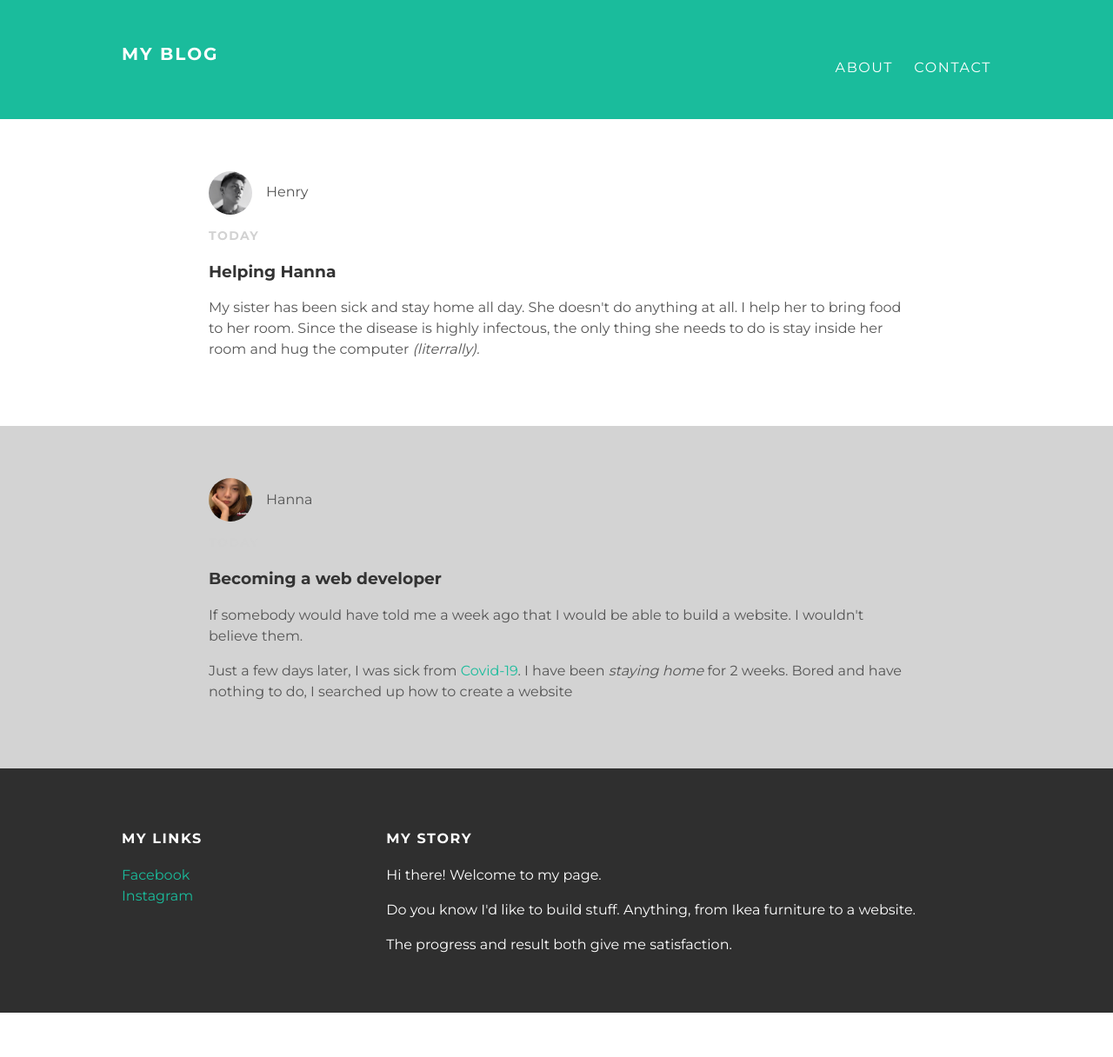
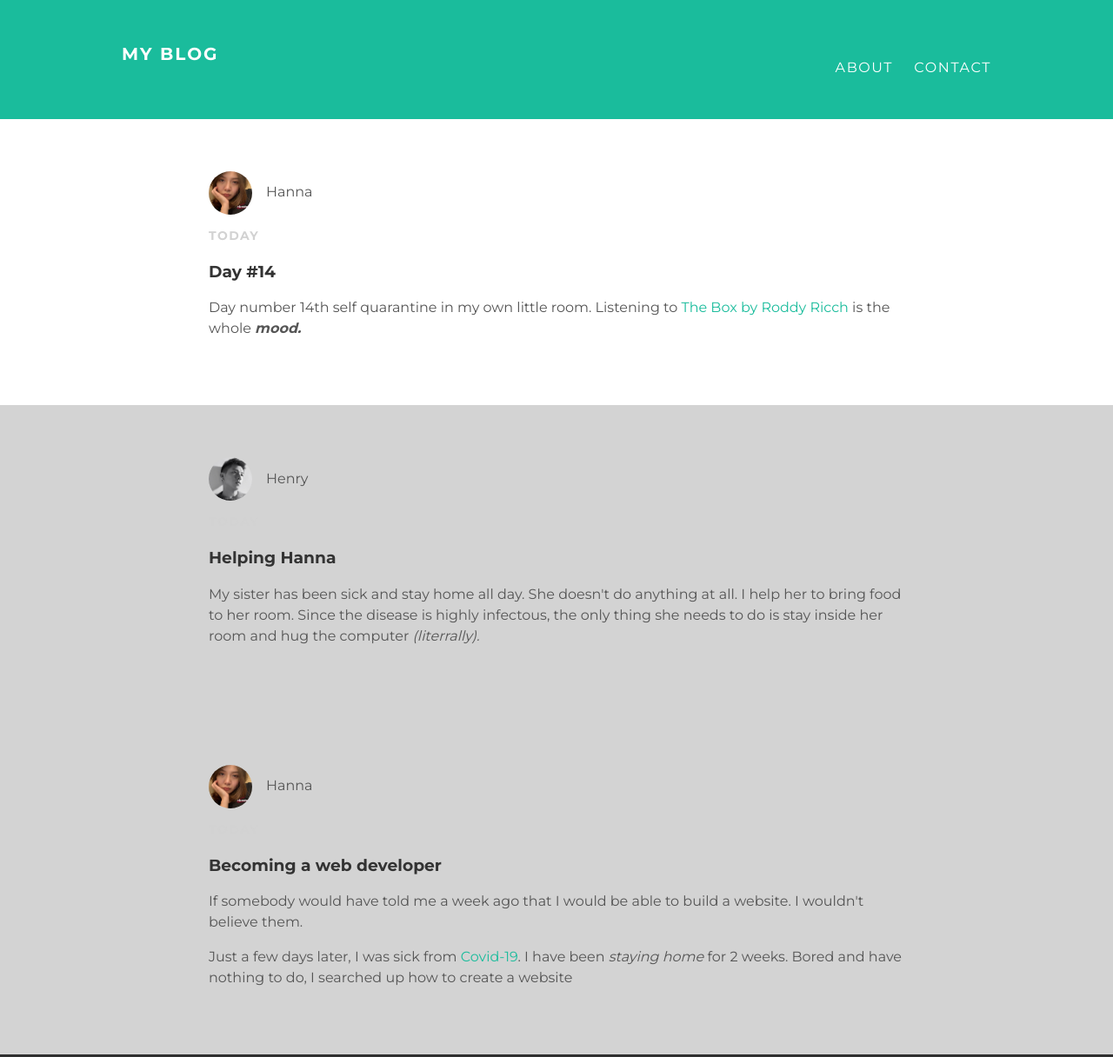
Before and after one commit to hannangn/hanna-github-io, a plain HTML site: page index.html in a window 1280 px wide. Shown: the part 13-1229 px from the top of the page at 87% size. Before the commit the page ends 1178 px from the top, so only its background shows below. Drawn offline with Linux system fonts and the light colour scheme.

Commit message:
Update index.html

```diff
--- a/index.html
+++ b/index.html
@@ -15,6 +15,20 @@
       </div>
     </div>
     <div id="content">
+          <div class="post-container">
+      <div class="post">
+  <div class="post-author">
+    <img src="profileHanna.jpg"><span>Hanna</span>
+
+  </div>
+  <p class="post-date">Today</p>
+  <h3 class="post-title">Day #14</h3>
+  <div class="post-content">
+    <p> Day number 14th self quarantine in my own little room.
+      Listening to <a href="https://youtu.be/UNZqm3dxd2w" >The Box by Roddy Ricch</a> is the whole <strong><em>mood.</em></strong></p>
+</div>
+  </div>
+</div>
       <div class="post-container">
 <div class="post">
   <div class="post-author">
@@ -64,7 +78,7 @@
   <p> Do you know I'd like to build stuff.
       Anything, from Ikea furniture
   to a website.</P>
-  <p> The progress and result both give me satisfaction.</p>
+  <p> The  result is quite satisfied.</p>
 
 </div>
       </div>
```
